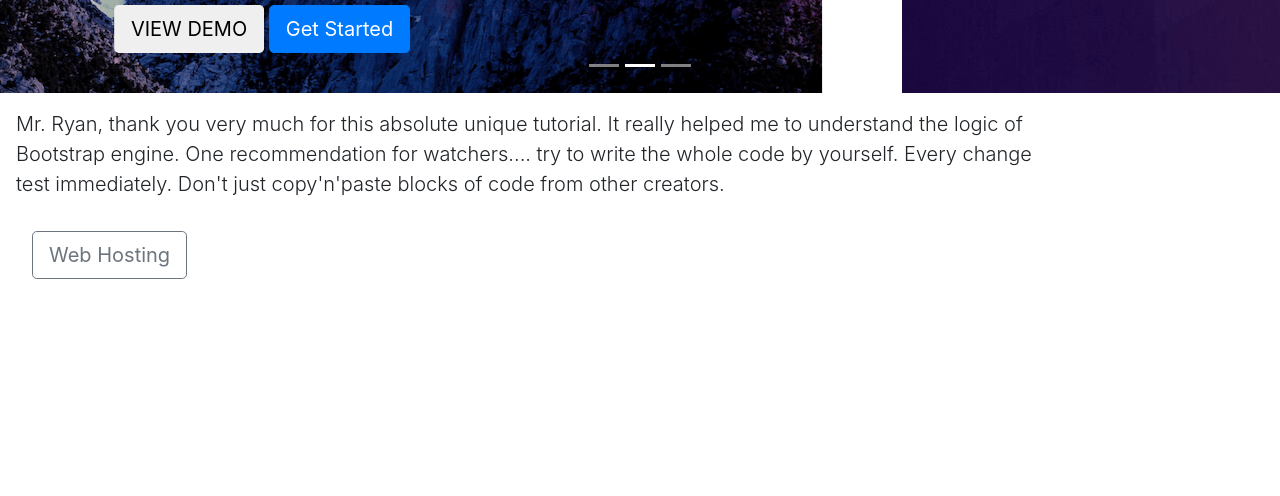
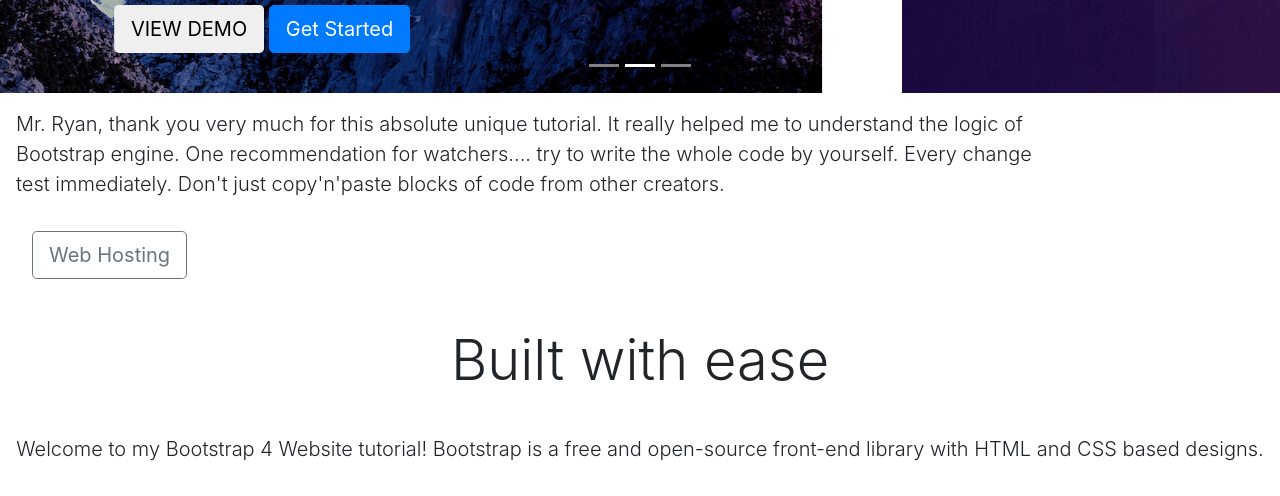
Before and after one commit to d-chi12/Responsive-Bootstrap-Website-Start-To-Finish-with-Bootstrap-4-HTML5-CSS3, a plain HTML site: page index.html in a window 1280 px wide. Shown: the part 597-1093 px from the top of the page. Before the commit the page ends 908 px from the top, so only its background shows below. Drawn offline with nearby package versions, Linux system fonts and the light colour scheme.

Commit message:
Welcome Section

```diff
--- a/index.html
+++ b/index.html
@@ -83,7 +83,19 @@
 </div>
 
 <!--- Welcome Section -->
-
+<div class="container-fluid padding">
+<div class="row welcome text-center">
+	<div class="col-12">
+		<h1 class="display-4">Built with ease</h1>
+	</div>
+	<hr>
+	<div class="col-12">
+		<p class="lead">Welcome to my Bootstrap 4 Website tutorial!
+			Bootstrap is a free and open-source front-end library with HTML and
+			CSS based designs.</p>
+	</div>
+</div>
+</div>
 
 <!--- Three Column Section -->
 
```
